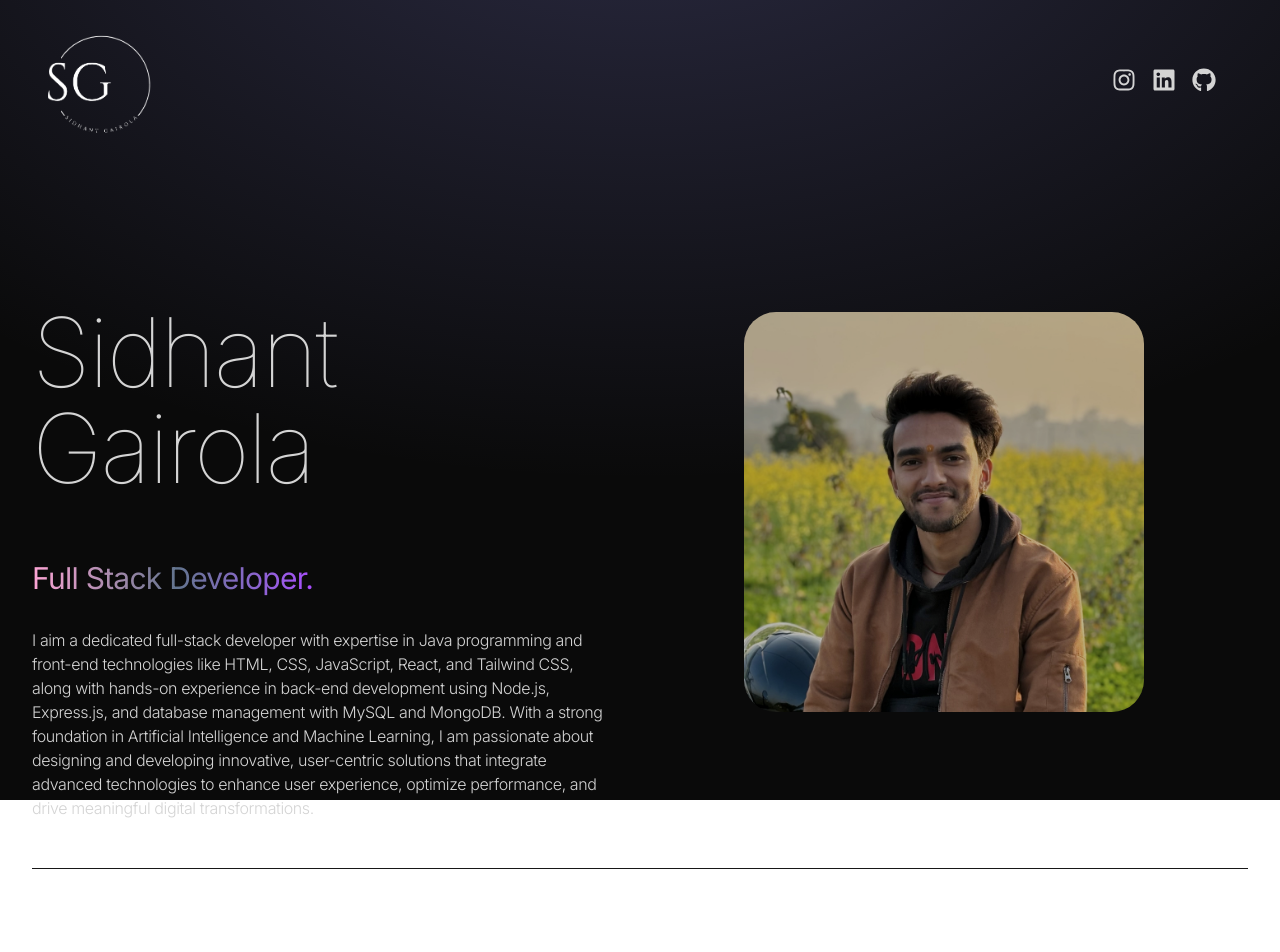
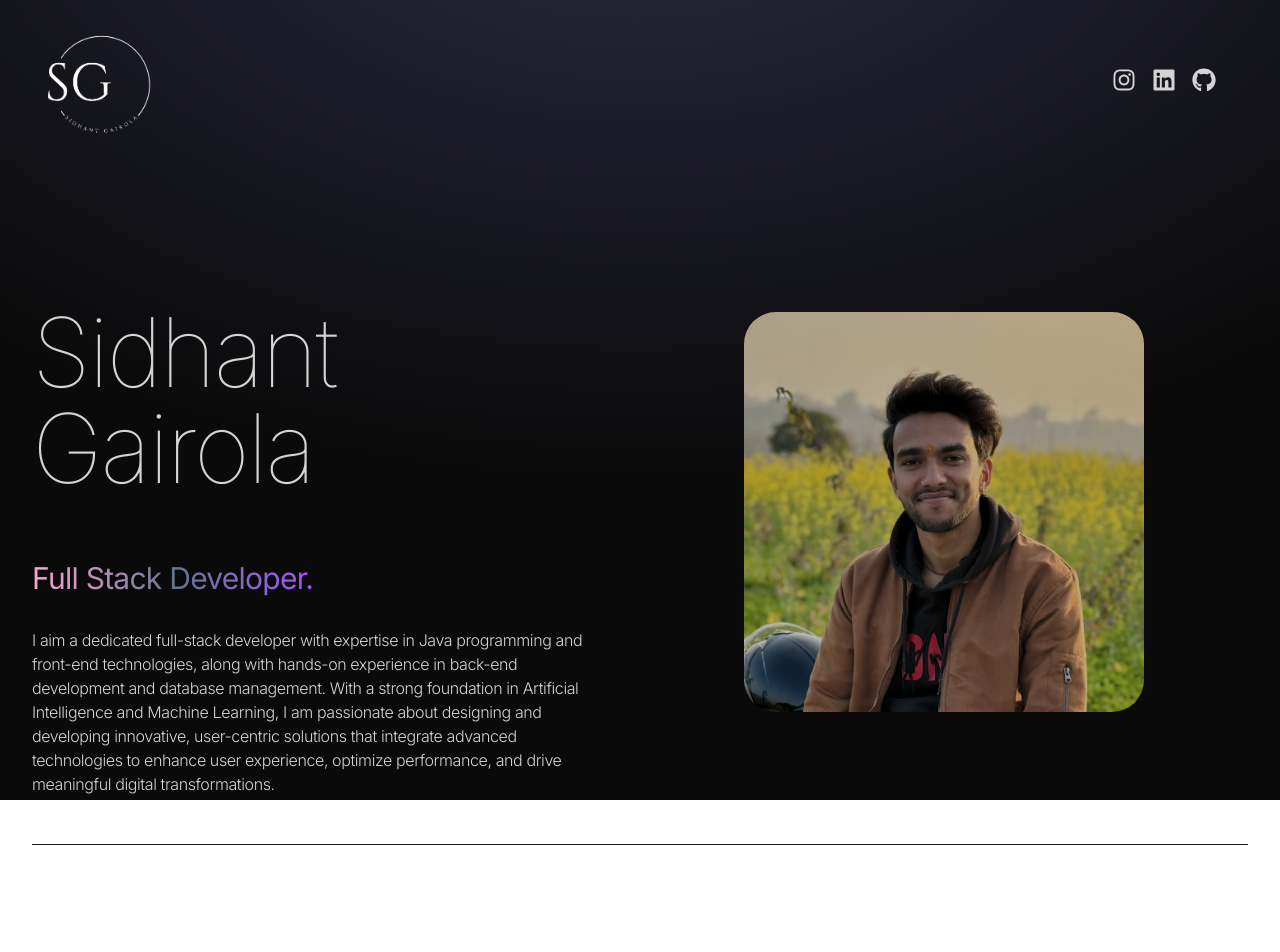
Before and after one commit to sidhant-gairola/portfolio, a React (Vite) app: page / in a window 1280 px wide. Shown: the top 952 px of the page. Built offline with nearby package versions, Linux system fonts and the light colour scheme.

Commit message:
hero content edited

```diff
--- a/src/constants/index.js
+++ b/src/constants/index.js
@@ -8,7 +8,7 @@ import certificate3 from "../assets/certificates/certificate-3.png";
 import certificate4 from "../assets/certificates/certificate-4.png";
 import certificate5 from "../assets/certificates/certificate-5.png";
 
-export const HERO_CONTENT = `I aim a dedicated full-stack developer with expertise in Java programming and front-end technologies like HTML, CSS, JavaScript, React, and Tailwind CSS, along with hands-on experience in back-end development using Node.js, Express.js, and database management with MySQL and MongoDB. With a strong foundation in Artificial Intelligence and Machine Learning, I am passionate about designing and developing innovative, user-centric solutions that integrate advanced technologies to enhance user experience, optimize performance, and drive meaningful digital transformations.`;
+export const HERO_CONTENT = `I aim a dedicated full-stack developer with expertise in Java programming and front-end technologies, along with hands-on experience in back-end development and database management. With a strong foundation in Artificial Intelligence and Machine Learning, I am passionate about designing and developing innovative, user-centric solutions that integrate advanced technologies to enhance user experience, optimize performance, and drive meaningful digital transformations.`;
 
 export const ABOUT_TEXT = `I am a full-stack developer skilled in Java, React, Tailwind CSS, Node.js, Express.js, MySQL, and MongoDB. Currently pursuing my MCA in Artificial Intelligence & Machine Learning, I enjoy building user-friendly and scalable applications. I love learning new things, solving problems, and working in teams. I am passionate about designing and developing innovative, user-centric solutions that integrate advanced technologies to enhance user experience, optimize performance, and drive meaningful digital transformations.
 Outside of coding, I enjoy playing volleyball, cricket, and badminton. I am also a guitarist and find music relaxing. Collaboration excites me because it helps me grow and improve as a developer.`;
```
